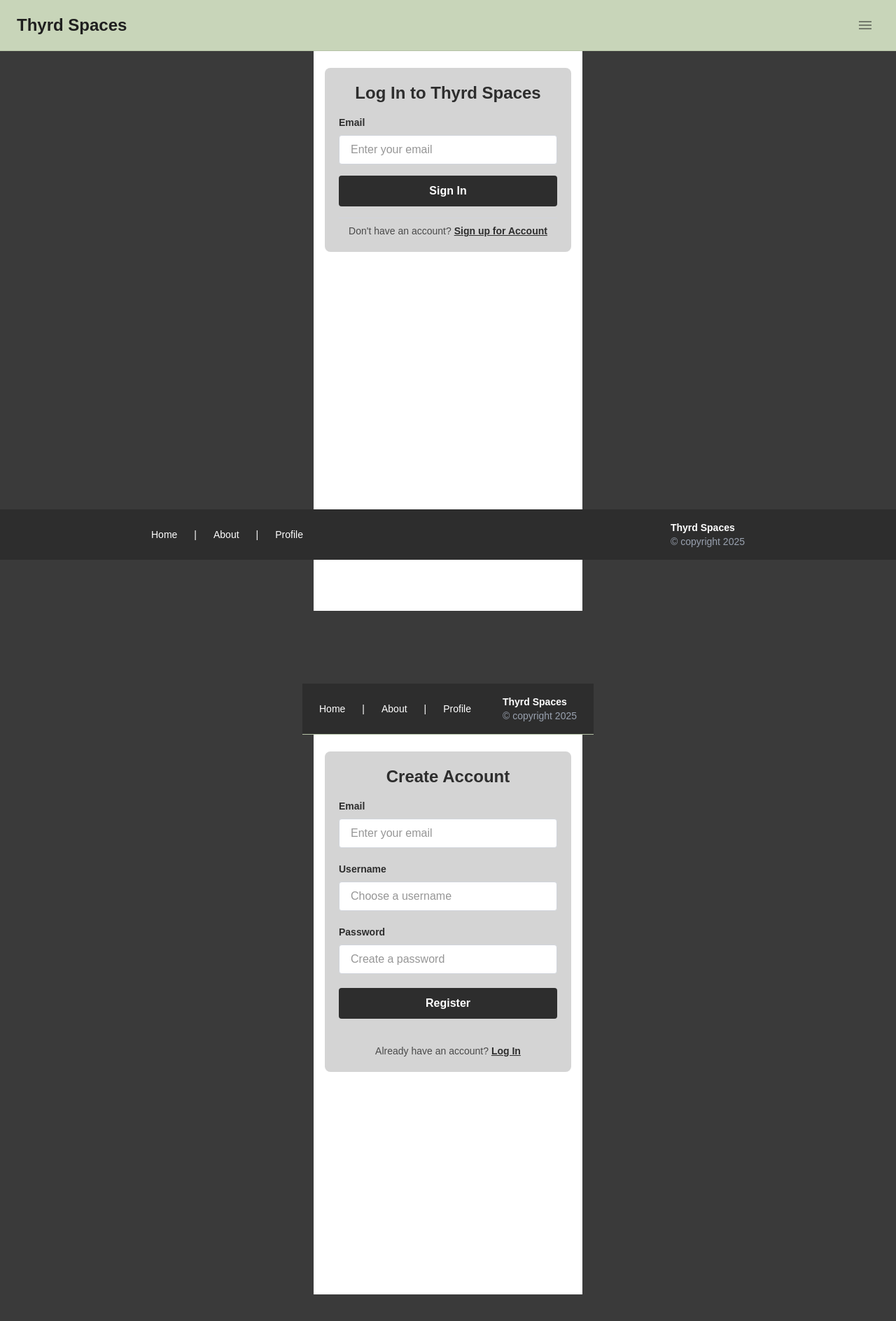
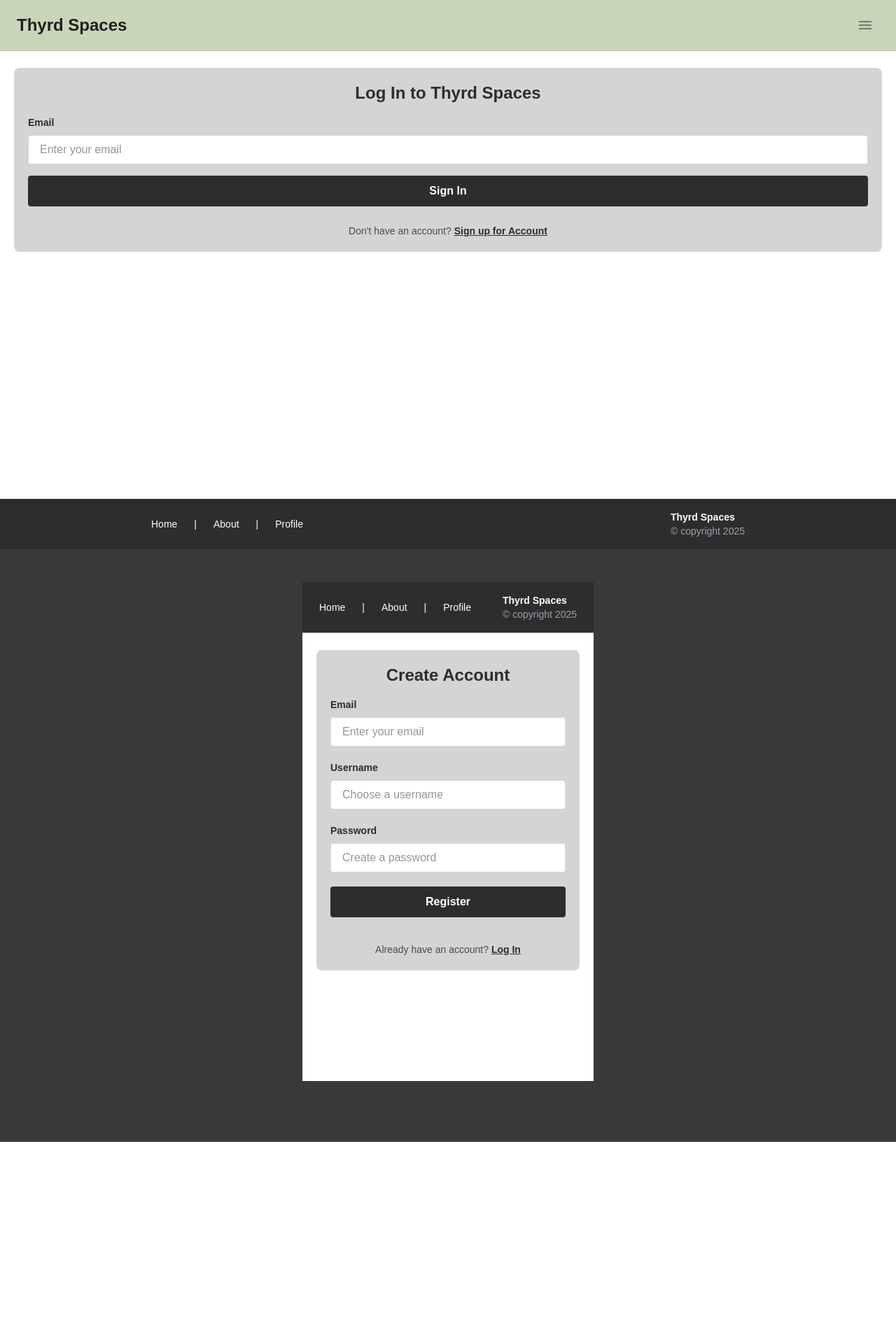
Before and after one commit to Asad-Jaffery/third-space, a Next.js app in the folder frontend/: page / in a window 1280 px wide. Shown: the top 1888 px of the page at 70% size. After the commit the page ends 1632 px from the top, so only its background shows below. Built offline with nearby package versions, Linux system fonts and the light colour scheme; no server answers.

Commit message:
update padding and margins

```diff
--- a/frontend/app/Home.js
+++ b/frontend/app/Home.js
@@ -349,7 +349,7 @@ export default function ThyrdSpacesHome() {
       <SiteHeader />
 
       {/* Main Content */}
-      <main className="bg-white max-w-md mx-auto min-h-screen px-4 pt-16 pb-24 shadow-sm border border-gray-200">
+      <main className="bg-white pl-5 pr-5 px-4 pt-16 pb-24 shadow-sm border border-gray-200">
         {/* intro Section */}
         <div className="bg-[#d4d4d4] px-4 sm:px-5 py-6 sm:py-8 text-center rounded-lg shadow-sm">
           <h1 className="text-2xl sm:text-3xl font-bold text-[#1f1f1f] mb-2 sm:mb-3 leading-tight">
--- a/frontend/app/about/page.js
+++ b/frontend/app/about/page.js
@@ -8,7 +8,7 @@ export default function About() {
     <div className="min-h-screen bg-[#3a3a3a]">
       <SiteHeader />
 
-      <main className="bg-white max-w-4xl mx-auto min-h-screen px-6 py-8">
+      <main className="bg-white pl-5 pr-5 px-6 py-8">
         <div className="bg-[#023020] rounded-lg px-8 py-10 mb-8 text-center">
           <h1 className="text-4xl font-bold text-[#c8d5b9] mb-4">
             About Thyrd Spaces
--- a/frontend/app/account/ViewProfileStatic.js
+++ b/frontend/app/account/ViewProfileStatic.js
@@ -84,7 +84,7 @@ export default function ViewProfile() {
     <div className="min-h-screen bg-[#3a3a3a]">
       <SiteHeader />
 
-      <main className="bg-white max-w-5xl mx-auto min-h-screen">
+      <main className="bg-white pl-5 pr-5">
         <div className="bg-[#d4d4d4] px-4 sm:px-6 py-6 sm:py-8">
           <div className="flex flex-col sm:flex-row sm:items-center sm:justify-between gap-4 sm:gap-6 mb-6">
             <div className="min-w-0">
--- a/frontend/app/createaccount/CreateAccount.js
+++ b/frontend/app/createaccount/CreateAccount.js
@@ -125,7 +125,7 @@ export default function CreateAccount() {
     <div className="min-h-screen bg-[#3a3a3a]">
       <SiteHeader />
 
-      <main className="bg-white max-w-sm mx-auto min-h-screen px-4 py-6">
+      <main className="bg-white pl-5 pr-5 px-4 py-6 fill-vh">
         <div className="bg-[#d4d4d4] rounded-lg p-5">
           <h2 className="text-2xl font-bold text-[#2d2d2d] mb-4 text-center">Create Account</h2>
 
--- a/frontend/app/globals.css
+++ b/frontend/app/globals.css
@@ -26,3 +26,7 @@ body {
   margin: 0;
   padding: 0;
 }
+
+.fill-vh {
+  height: 80vh;
+}
--- a/frontend/app/login/Login.js
+++ b/frontend/app/login/Login.js
@@ -123,7 +123,7 @@ export default function LogIn() {
     <div className="min-h-screen bg-[#3a3a3a]">
       <SiteHeader />
 
-      <main className="bg-white max-w-sm mx-auto min-h-screen px-4 py-6">
+      <main className="bg-white pl-5 pr-5 px-4 py-6 h-100 fill-vh">
         <div className="bg-[#d4d4d4] rounded-lg p-5">
           <h2 className="text-2xl font-bold text-[#2d2d2d] mb-4 text-center">
             Log In to Thyrd Spaces
--- a/frontend/app/spaces/SpaceDetails.js
+++ b/frontend/app/spaces/SpaceDetails.js
@@ -175,7 +175,7 @@ export default function SpaceDetails({ spaceId: spaceIdProp }) {
       <SiteHeader />
 
       {/* Main Content */}
-      <main className="bg-white max-w-md mx-auto min-h-screen pt-16 pb-24">
+      <main className="bg-white pt-16 pb-24 pl-5 pr-5">
         <div className="px-4 py-3">
           <button
             onClick={() => router.back()}
--- a/frontend/app/view-profile/ViewProfileStatic.js
+++ b/frontend/app/view-profile/ViewProfileStatic.js
@@ -78,8 +78,8 @@ export default function ViewProfile() {
     <div className="min-h-screen bg-[#3a3a3a]">
       <SiteHeader />
 
-      <main className="bg-white max-w-5xl mx-auto min-h-screen">
-        <div className="bg-[#d4d4d4] px-4 sm:px-6 py-6 sm:py-8">
+      <main className="bg-white mx-auto min-h-screen pl-5 pr-5">
+        <div className="bg-[#d4d4d4] px-4 py-6">
           <div className="flex flex-col sm:flex-row sm:items-center sm:justify-between gap-4 sm:gap-6 mb-6">
             <div className="min-w-0">
               <h2 className="text-3xl sm:text-4xl font-bold text-[#2d2d2d] mb-2 truncate">
```
